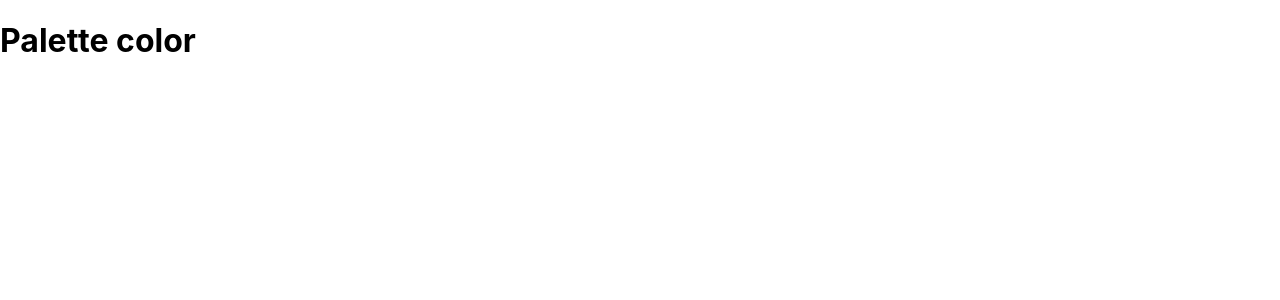
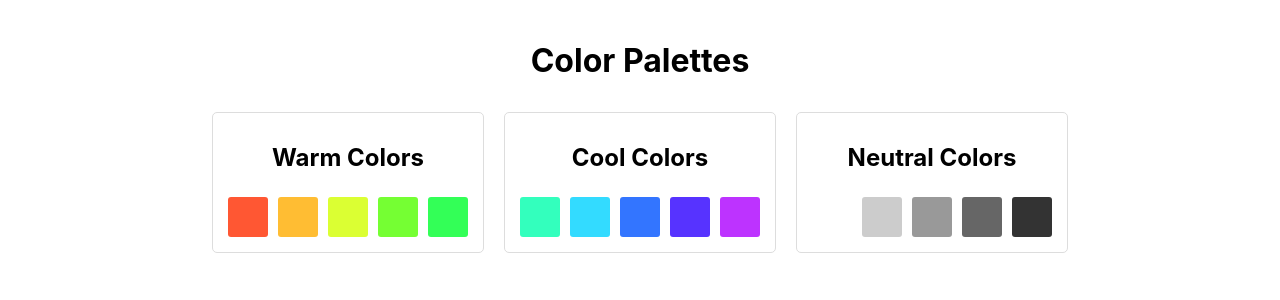
Before and after one commit to Rama-2020/react_color_palettes, a React (Create React App) app: page / in a window 1280 px wide. Shown: the top 300 px of the page. Built offline with nearby package versions, Linux system fonts and the light colour scheme.

Commit message:
Added Dummy Palette colors + Components: App, Palette and Color

```diff
--- /dev/null
+++ b/src/App.css
@@ -0,0 +1,10 @@
+.App {
+    text-align: center;
+    padding: 20px;
+}
+
+.palette-container {
+    display: flex;
+    flex-wrap: wrap;
+    justify-content: center;
+}
--- a/src/App.js
+++ b/src/App.js
@@ -1,10 +1,35 @@
+import React from 'react';
+import Palette from './components/Palette';
+import './App.css';
+
+// Dummy data
+const palettes = [
+  {
+    id: 1,
+    name: 'Warm Colors',
+    colors: ['#FF5733', '#FFBD33', '#DBFF33', '#75FF33', '#33FF57']
+  },
+  {
+    id: 2,
+    name: 'Cool Colors',
+    colors: ['#33FFBD', '#33DBFF', '#3375FF', '#5733FF', '#BD33FF']
+  },
+  {
+    id: 3,
+    name: 'Neutral Colors',
+    colors: ['#FFFFFF', '#CCCCCC', '#999999', '#666666', '#333333']
+  }
+];
 
 function App() {
   return (
     <div className="App">
-      <header className="App-header">
-        <h1>Palette color</h1>
-      </header>
+      <h1>Color Palettes</h1>
+      <div className="palette-container">
+        {palettes.map(palette => (
+          <Palette key={palette.id} palette={palette} />
+        ))}
+      </div>
     </div>
   );
 }
--- /dev/null
+++ b/src/components/Color.css
@@ -0,0 +1,11 @@
+.color {
+    width: 40px;
+    height: 40px;
+    margin: 5px;
+    border-radius: 3px;
+    display: flex;
+    align-items: center;
+    justify-content: center;
+    color: white;
+    font-size: 10px;
+}
--- /dev/null
+++ b/src/components/Color.jsx
@@ -0,0 +1,12 @@
+import React from 'react';
+import './Color.css';
+
+function Color({ color }) {
+  return (
+    <div>
+      <div className='color' style={{ backgroundColor: color }}></div>
+    </div>
+  );
+}
+
+export default Color;
--- /dev/null
+++ b/src/components/Palette.css
@@ -0,0 +1,12 @@
+.palette {
+    border: 1px solid #ddd;
+    border-radius: 5px;
+    padding: 10px;
+    margin: 10px;
+    width: 250px;
+}
+
+.colors {
+    display: flex;
+    flex-wrap: wrap;
+}
--- /dev/null
+++ b/src/components/Palette.jsx
@@ -0,0 +1,18 @@
+import React from 'react';
+import Color from '../components/Color';
+import './Palette.css';
+
+function Palette({ palette }) {
+  return (
+    <div className="palette">
+      <h2>{palette.name}</h2>
+      <div className="colors">
+        {palette.colors.map((color, index) => (
+          <Color key={index} color={color} />
+        ))}
+      </div>
+    </div>
+  );
+}
+
+export default Palette;
```
